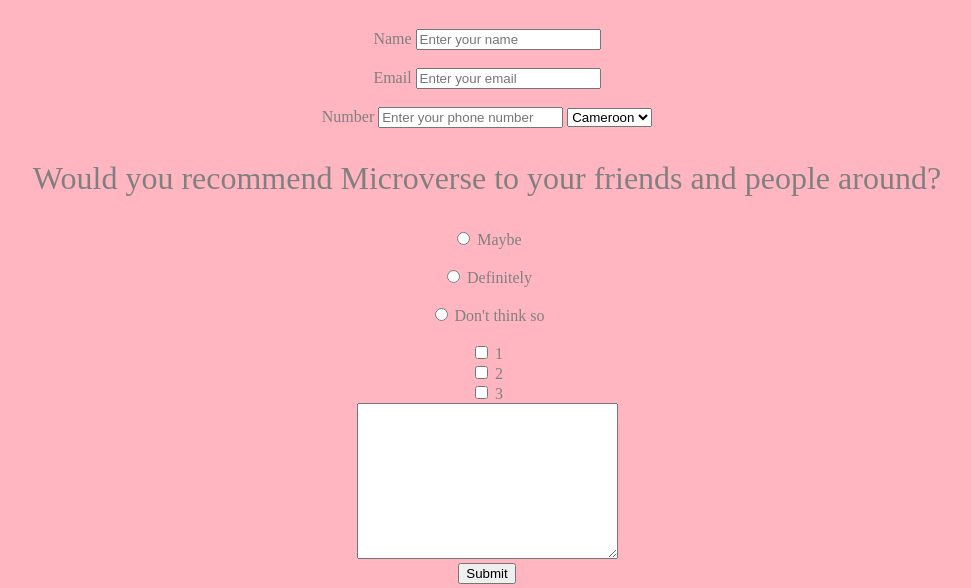
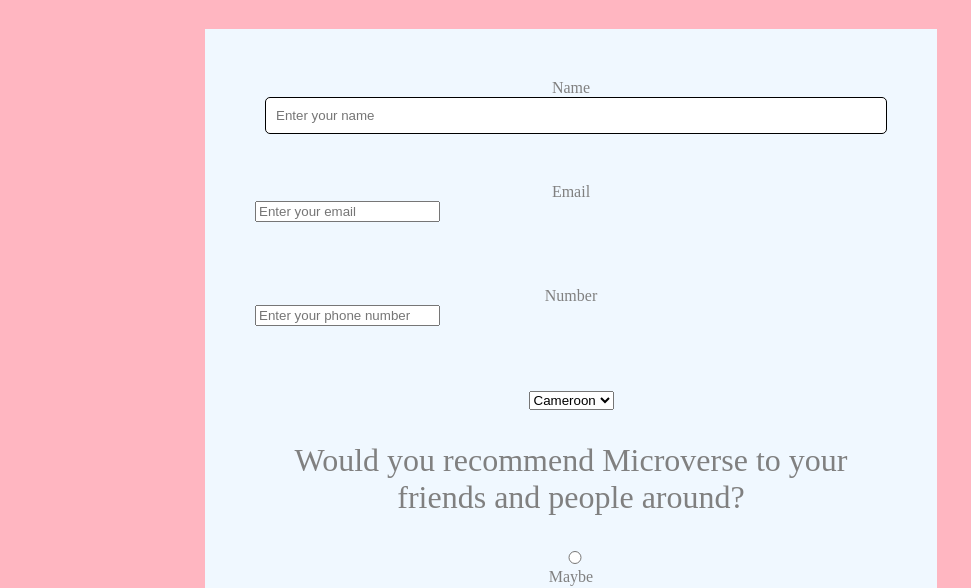
Before and after one commit to HAMMAS-SALEEM/Review-The-Survey-Form, a plain HTML site: page index.html in a window 1280 px wide. Shown: the part 219-807 px from the top of the page, without its empty margins (153-1124 px from the left). Drawn offline with Linux system fonts and the light colour scheme.

Commit message:
Css styles

```diff
--- a/index.html
+++ b/index.html
@@ -9,11 +9,11 @@
         <p>Thank you for taking time to help us improve the platform</p>
         <form id="survey-form">
         <label for='name' id='name-label'>Name</label>
-        <input id="name" type="text" placeholder='Enter your name'><br><br>
+        <div class="inputs"><input id="name" type="text" placeholder='Enter your name'></div><br><br>
         <label for='email' id='email-label'>Email</label>
-        <input id="email" type="text" placeholder='Enter your email' pattern=/^[a-zA-Z0-9.! #$%&'*+/=? ^_`{|}~-]+@[a-zA-Z0-9-]+(?:\. [a-zA-Z0-9-]+)*$/'><br><br>
+        <div class="inputs"><input id="email" type="text" placeholder='Enter your email' pattern=/^[a-zA-Z0-9.! #$%&'*+/=? ^_`{|}~-]+@[a-zA-Z0-9-]+(?:\. [a-zA-Z0-9-]+)*$/'></div><br><br>
         <label id="number" id='number-label'>Number</label>
-        <input id="number" type="text" placeholder='Enter your phone number' pattern=/^[0-9' min=7 max=11>
+        <div class="inputs"><input id="number" type="text" placeholder='Enter your phone number' pattern=/^[0-9 min=7 max=11></div><br><br>
         <select id="dropdown">
             <option value="country">Cameroon</option>
              <option value="country">Pakistan</option>
--- a/style.css
+++ b/style.css
@@ -3,14 +3,29 @@
     text-align:center;
     color:grey;
 }
+
 h1{
     font-size: 72px;
 }
 p{
     font-size:32px;
 }
+#survey-form{
+    background-color: aliceblue;
+    max-width: 50%;
+    padding: 50px;
+    Margin-left: 350px;
+}
 
-.status{
-    background-color: aliceblue;
-
+.inputs{
+    width: 50px;
+    height: 50px;
 }
+#name{
+    padding: 10px;
+    margin-left: 10px;
+    width: 600px;
+    border-radius: 5px;
+    border: 1px solid;
+    align-items: center;
+}
```
